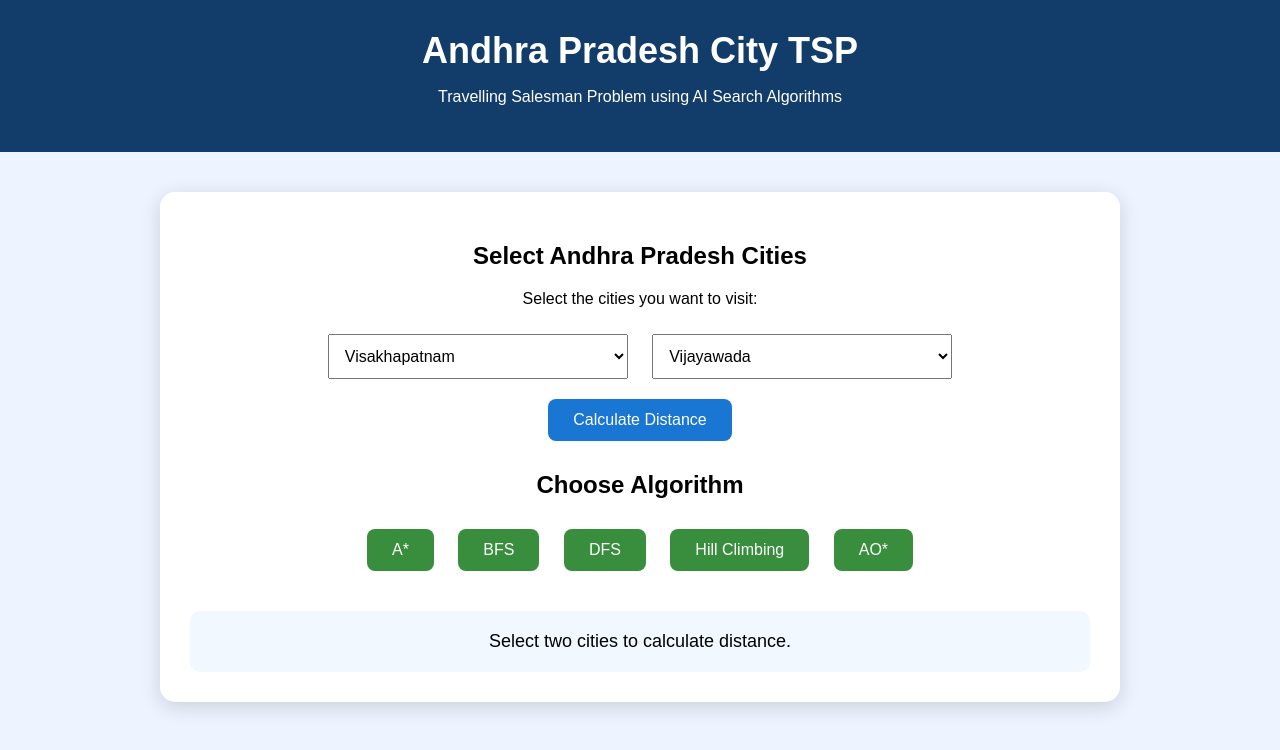
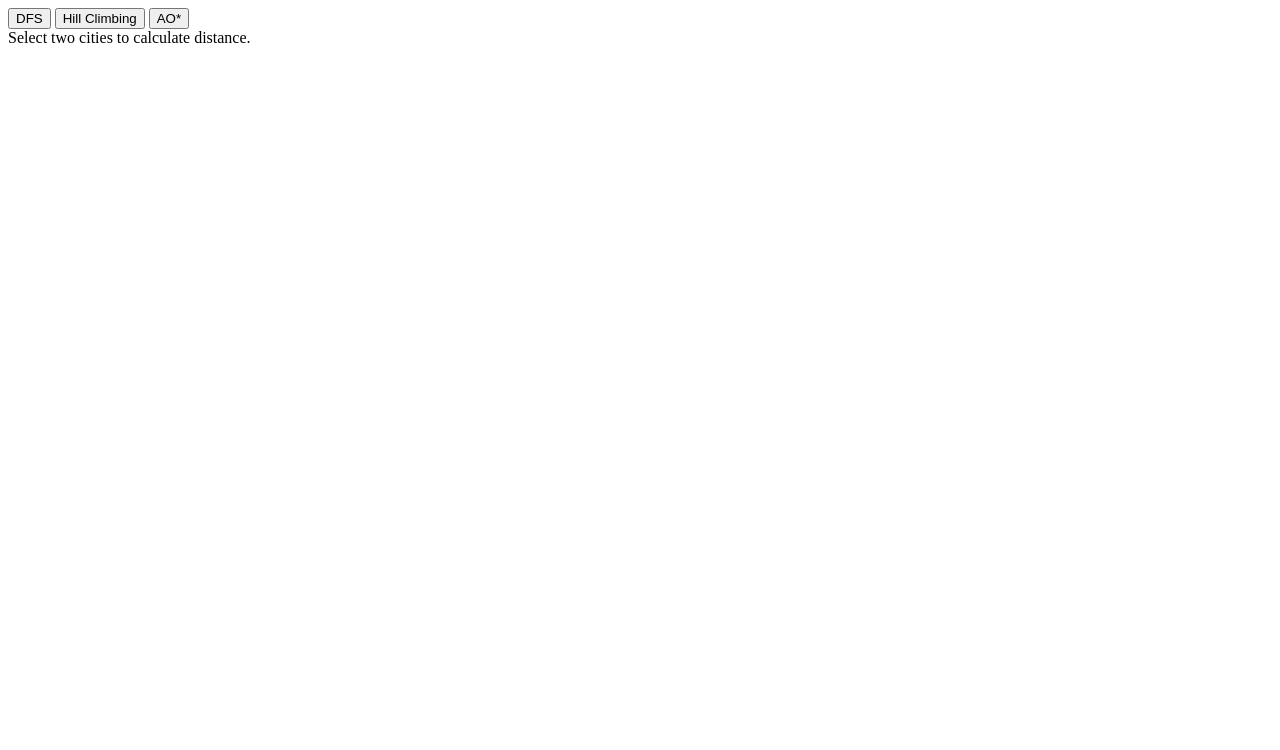
Before and after one commit to msameenanazeer-dotcom/Andhra-Pradesh-city-TSP-project-, a plain HTML site: page index.html in a window 1280 px wide. Drawn offline with Linux system fonts and the light colour scheme.

Commit message:
Remove existing HTML structure and styles

```diff
--- a/index.html
+++ b/index.html
@@ -1,198 +1,3 @@
-<!DOCTYPE html>
-<html lang="en">
-
-<head>
-
-    <meta charset="UTF-8">
-
-    <meta name="viewport"
-          content="width=device-width, initial-scale=1.0">
-
-    <title>Andhra Pradesh TSP</title>
-
-    <style>
-
-        body {
-            font-family: Arial, sans-serif;
-            background: #eef4ff;
-            margin: 0;
-            text-align: center;
-        }
-
-        header {
-            background: #123c69;
-            color: white;
-            padding: 30px;
-        }
-
-        h1 {
-            margin: 0;
-            font-size: 36px;
-        }
-
-        .container {
-            max-width: 900px;
-            margin: 40px auto;
-            padding: 30px;
-            background: white;
-            border-radius: 15px;
-            box-shadow: 0 5px 20px rgba(0,0,0,0.15);
-        }
-
-        select {
-            width: 300px;
-            padding: 12px;
-            margin: 10px;
-            font-size: 16px;
-        }
-
-        button {
-            padding: 12px 25px;
-            margin: 10px;
-            border: none;
-            border-radius: 8px;
-            background: #1976d2;
-            color: white;
-            font-size: 16px;
-            cursor: pointer;
-        }
-
-        button:hover {
-            background: #0d47a1;
-        }
-
-        #result {
-            margin-top: 30px;
-            padding: 20px;
-            background: #f1f8ff;
-            border-radius: 10px;
-            font-size: 18px;
-        }
-
-        .algorithm-buttons button {
-            background: #388e3c;
-        }
-
-        .algorithm-buttons button:hover {
-            background: #1b5e20;
-        }
-
-    </style>
-
-</head>
-
-<body>
-
-<header>
-
-    <h1>Andhra Pradesh City TSP</h1>
-
-    <p>
-        Travelling Salesman Problem using AI Search Algorithms
-    </p>
-
-</header>
-
-
-<div class="container">
-
-    <h2>Select Andhra Pradesh Cities</h2>
-
-    <p>Select the cities you want to visit:</p>
-
-
-    <select id="city1">
-
-        <option value="Visakhapatnam">
-            Visakhapatnam
-        </option>
-
-        <option value="Vijayawada">
-            Vijayawada
-        </option>
-
-        <option value="Guntur">
-            Guntur
-        </option>
-
-        <option value="Tirupati">
-            Tirupati
-        </option>
-
-        <option value="Nellore">
-            Nellore
-        </option>
-
-        <option value="Kurnool">
-            Kurnool
-        </option>
-
-        <option value="Kadapa">
-            Kadapa
-        </option>
-
-        <option value="Rajahmundry">
-            Rajahmundry
-        </option>
-
-    </select>
-
-
-    <select id="city2">
-
-        <option value="Vijayawada">
-            Vijayawada
-        </option>
-
-        <option value="Visakhapatnam">
-            Visakhapatnam
-        </option>
-
-        <option value="Guntur">
-            Guntur
-        </option>
-
-        <option value="Tirupati">
-            Tirupati
-        </option>
-
-        <option value="Nellore">
-            Nellore
-        </option>
-
-        <option value="Kurnool">
-            Kurnool
-        </option>
-
-        <option value="Kadapa">
-            Kadapa
-        </option>
-
-        <option value="Rajahmundry">
-            Rajahmundry
-        </option>
-
-    </select>
-
-
-    <br>
-
-
-    <button onclick="calculateDistance()">
-        Calculate Distance
-    </button>
-
-
-    <h2>Choose Algorithm</h2>
-
-    <div class="algorithm-buttons">
-
-        <button onclick="runAlgorithm('A*')">
-            A*
-        </button>
-
-        <button onclick="runAlgorithm('BFS')">
-            BFS
         </button>
 
         <button onclick="runAlgorithm('DFS')">
```
